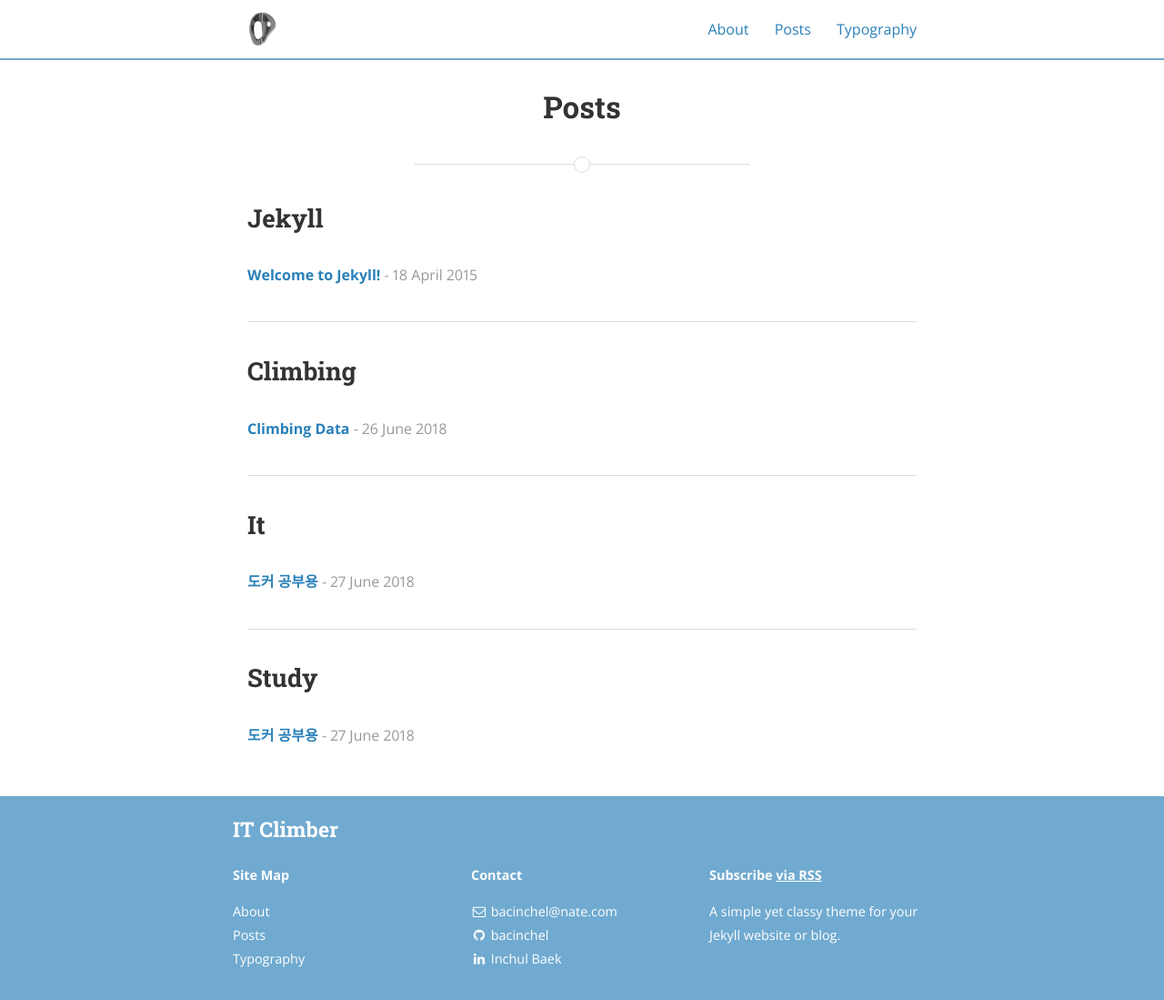
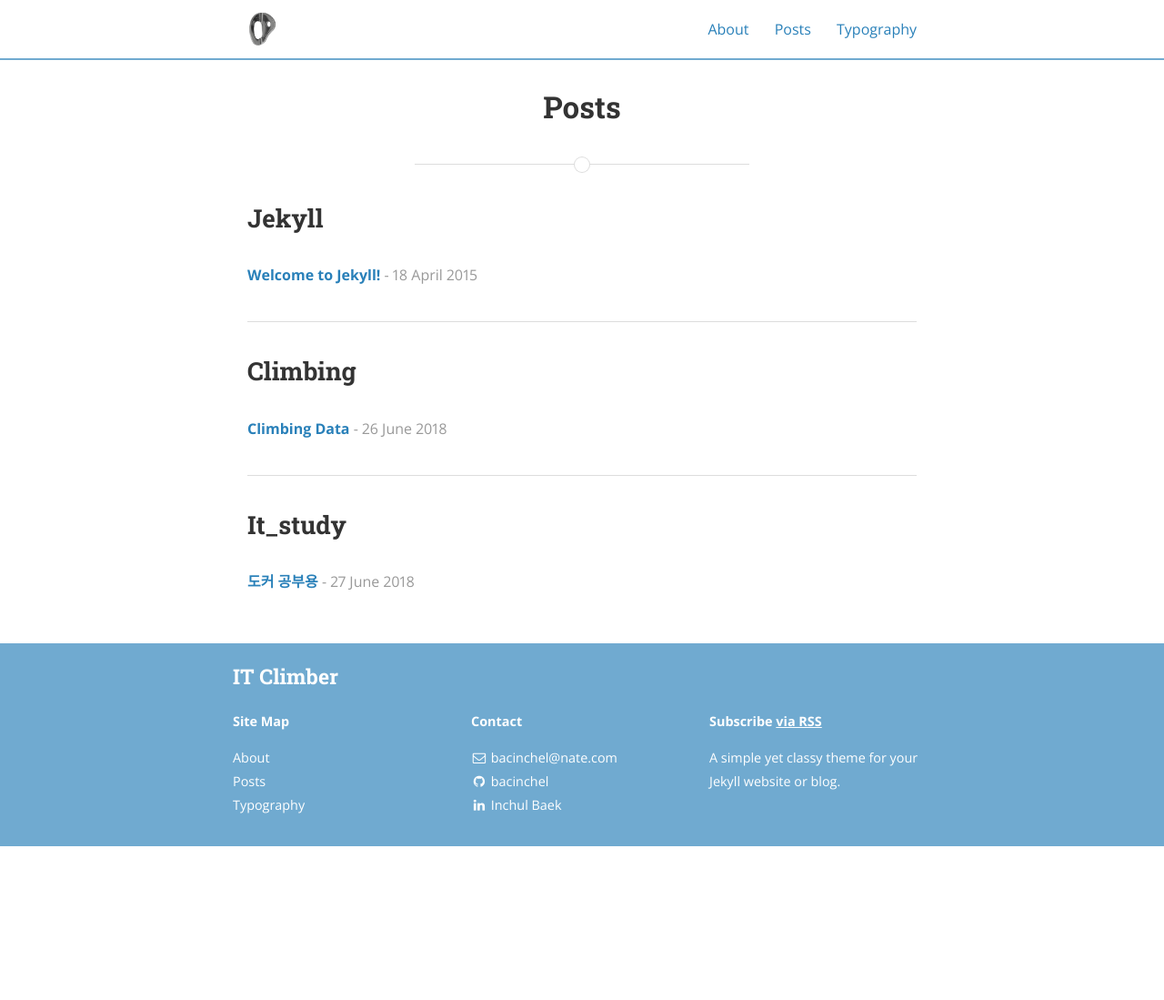
Before and after one commit to bacinchel/bacinchel.github.io, a Jekyll site: the page built from posts.html, in a window 1280 px wide. Shown: the whole page at 91% size. Built offline with Jekyll 4.4.1, drawn with Linux system fonts in a browser that asks for light colours; nearby versions of some CDN libraries; after the commit the page ends 930 px from its top, so only the background shows below that.

```diff
--- a/_posts/2018-06-27-Docker-Study.markdown
+++ b/_posts/2018-06-27-Docker-Study.markdown
@@ -3,7 +3,7 @@ layout: post
 title:  "도커 공부용 "
 date:   2018-06-27 08:43:59
 author: Inchul Baek
-categories: IT Study
+categories: IT_Study
 tags: Docker
 ---
 
```
